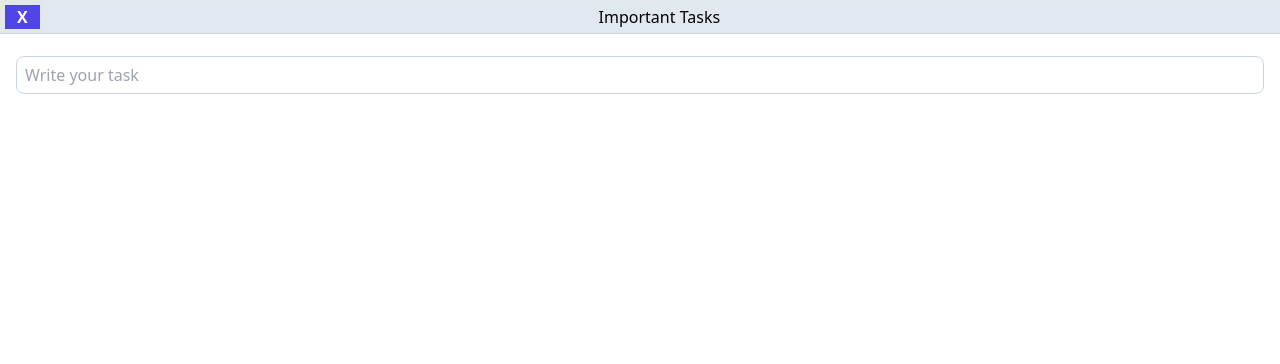
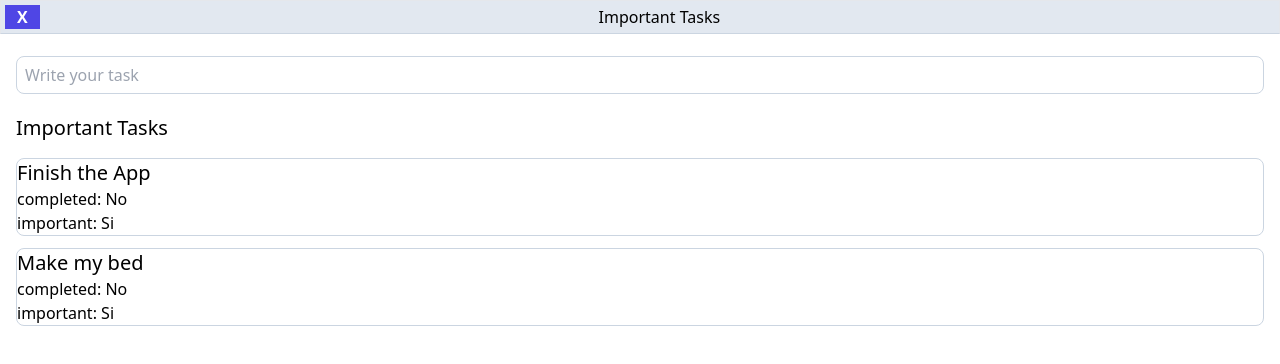
Before and after one commit to farboledafalla/doing-tasks, a React (Vite) app: page /important-tasks in a window 1280 px wide. Shown: the top 364 px of the page. Built offline with nearby package versions, Linux system fonts and the light colour scheme.

Commit message:
Se agrega contenido a la page Important Tasks con la funcionalidad de buscar

```diff
--- a/src/Context/index.jsx
+++ b/src/Context/index.jsx
@@ -107,7 +107,14 @@ export const DoingTaskProvider = ({ children }) => {
    const importantTasks = tasks.filter((task) => task.important === true);
 
    // Searched Tasks
-   const searchedTasks = importantTasks.filter((task) => {
+   const searchedImportantTasks = importantTasks.filter((task) => {
+      const taskText = task.name.toLowerCase();
+      const searchTextTask = searchValue.toLowerCase();
+      return taskText.includes(searchTextTask);
+   });
+
+   // Searched Tasks
+   const searchedTasks = tasks.filter((task) => {
       const taskText = task.name.toLowerCase();
       const searchTextTask = searchValue.toLowerCase();
       return taskText.includes(searchTextTask);
@@ -127,6 +134,7 @@ export const DoingTaskProvider = ({ children }) => {
             searchedLists,
             tasks,
             setTasks,
+            searchedImportantTasks,
             searchedTasks,
          }}
       >
--- a/src/Pages/Home/index.jsx
+++ b/src/Pages/Home/index.jsx
@@ -41,7 +41,7 @@ export const Home = () => {
             <h2>Important Tasks</h2>
          </div>
          <ListTasks>
-            {context.searchedTasks?.map((task) => (
+            {context.searchedImportantTasks?.map((task) => (
                <Task
                   key={task.name}
                   name={task.name}
--- a/src/Pages/ImportantTasks/index.jsx
+++ b/src/Pages/ImportantTasks/index.jsx
@@ -1,13 +1,36 @@
+import { useContext } from 'react';
+
+// Context
+import { DoingTaskContext } from '../../Context';
+
 // Layout
 import { Layout } from '../../components/Layout';
 
 // Components
 import { Search } from '../../components/Search';
+import { ListTasks } from '../../components/ListTasks';
+import { Task } from '../../components/Task';
 
 export const ImportantTasks = () => {
+   const context = useContext(DoingTaskContext);
+
    return (
       <Layout>
          <Search />
+         <div className='flex flex-col justify-center w-full'>
+            <h2 className='w-full text-xl mb-4'>Important Tasks</h2>
+            <ListTasks>
+               {context.searchedImportantTasks?.map((task) => (
+                  <Task
+                     key={task.name}
+                     name={task.name}
+                     completed={task.completed}
+                     important={task.important}
+                     listName='NO'
+                  />
+               ))}
+            </ListTasks>
+         </div>
       </Layout>
    );
 };
```
